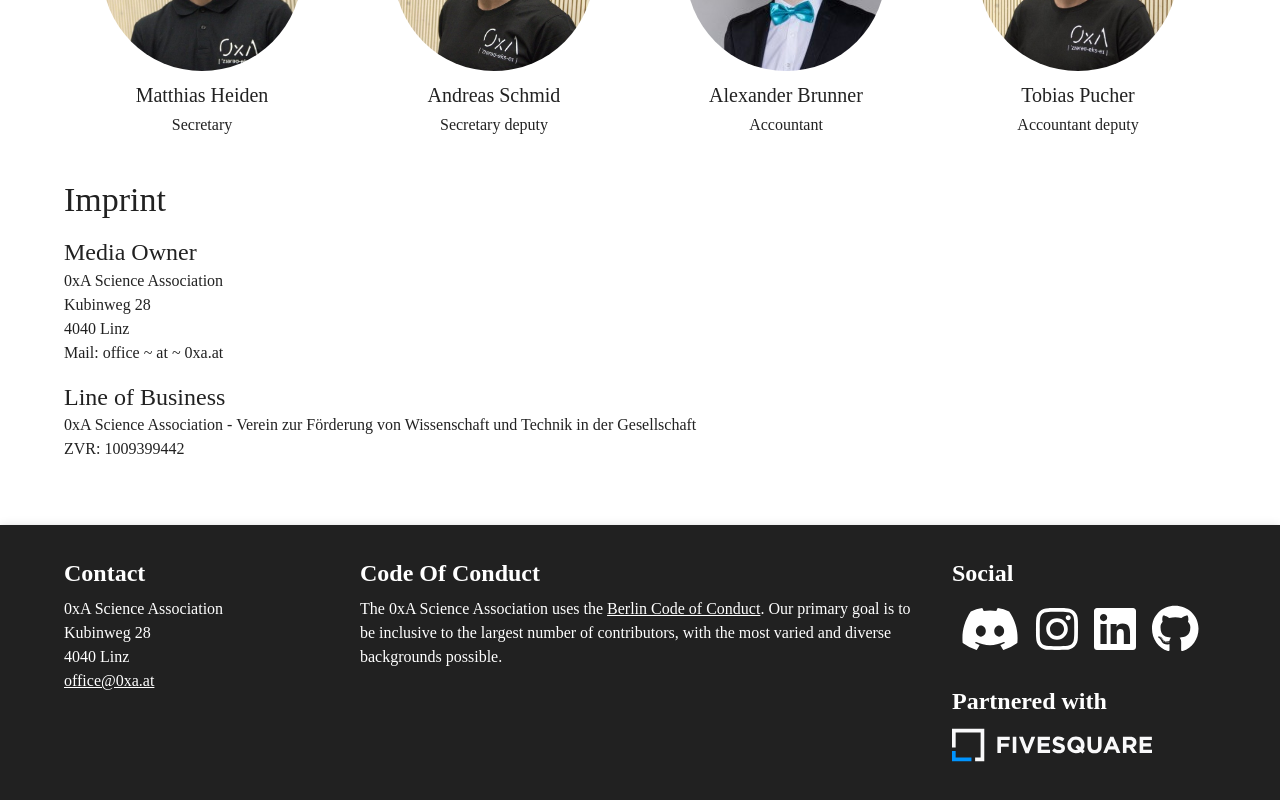
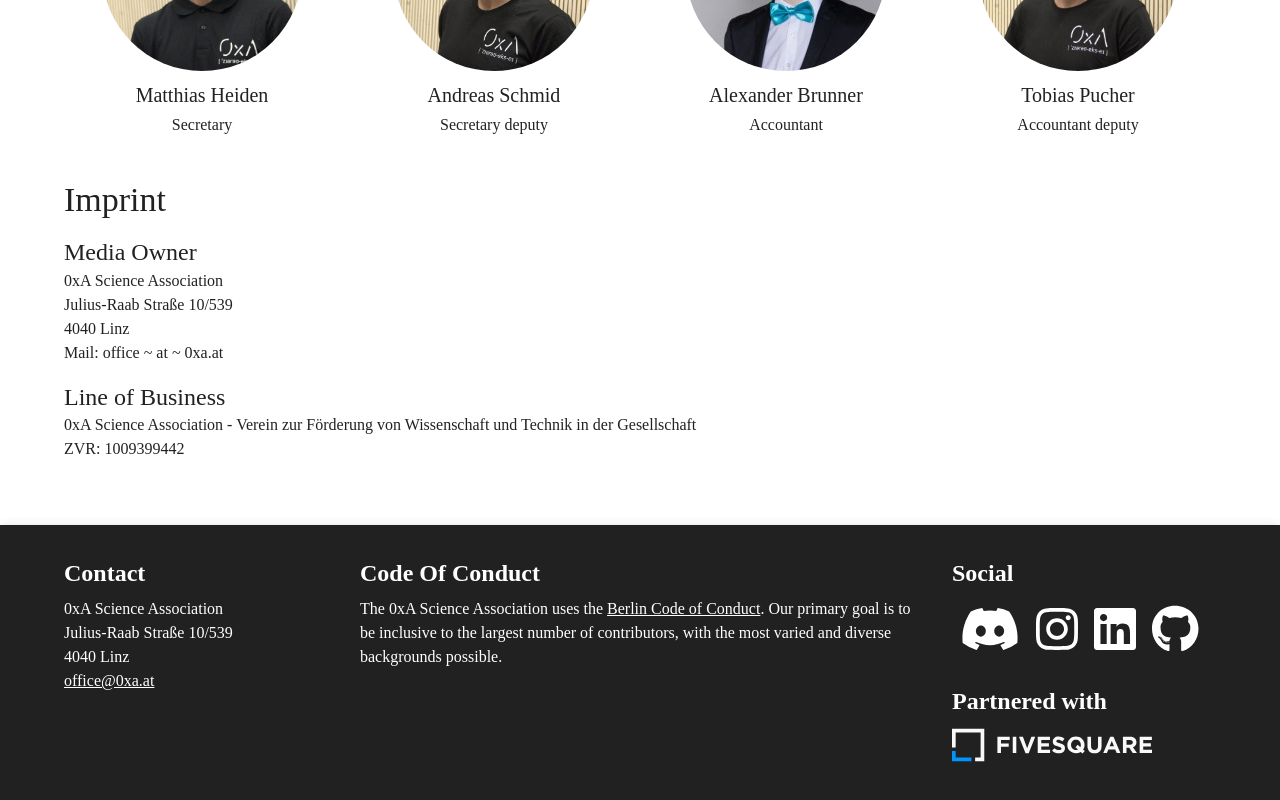
Before and after one commit to 0xa-at/website, a Next.js app: page /about in a window 1280 px wide. Shown: the part 813-1613 px from the top of the page. Built offline with nearby package versions, Linux system fonts and the light colour scheme.

Commit message:
fix: address

```diff
--- a/components/Footer.tsx
+++ b/components/Footer.tsx
@@ -28,7 +28,7 @@ export default function Footer() {
                         <Typography variant="h5" sx={{ fontWeight: 'bold', pb: 1 }}>Contact</Typography>
 
                         <Typography variant="body1">0xA Science Association</Typography>
-                        <Typography variant="body1">Kubinweg 28</Typography>
+                        <Typography variant="body1">Julius-Raab Straße 10/539</Typography>
                         <Typography variant="body1">4040 Linz</Typography>
                         <Link href="mailto:office@0xa.at" color="inherit">office@0xa.at</Link>
                     </Grid>
--- a/pages/about.tsx
+++ b/pages/about.tsx
@@ -31,7 +31,7 @@ export default function AboutPage() {
       <Typography pt={5} variant="h4">Imprint</Typography>
       <Typography pt={2} variant="h5">Media Owner</Typography>
       <Typography variant="body1">0xA Science Association</Typography>
-      <Typography variant="body1">Kubinweg 28</Typography>
+      <Typography variant="body1">Julius-Raab Straße 10/539</Typography>
       <Typography variant="body1">4040 Linz</Typography>
       <Typography variant="body1">Mail: office ~ at ~ 0xa.at </Typography>
 
```
